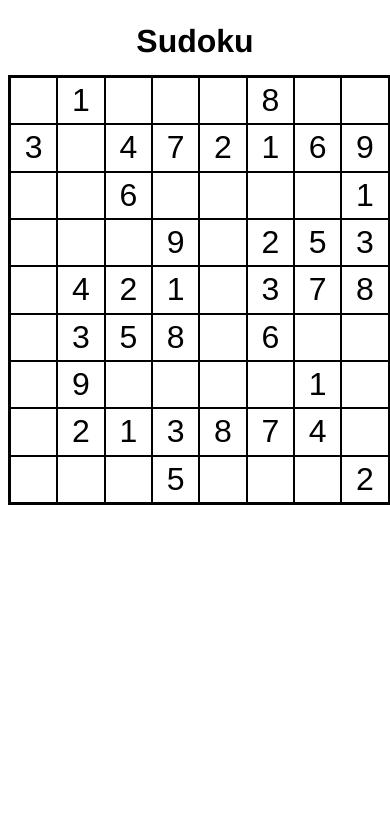
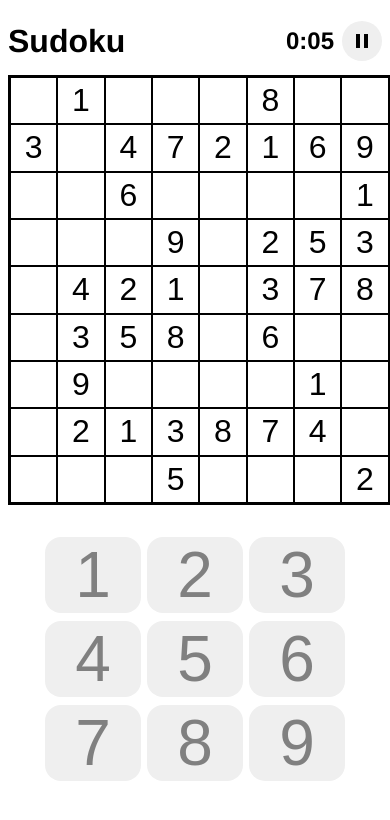
Before and after one commit to jkeussen/sudoku, a React (Vite) app: page / in a window 390 px wide. Shown: the top 820 px of the page. Built offline with nearby package versions, Linux system fonts and the light colour scheme.

Commit message:
Added header and mobile input components

```diff
--- a/index.html
+++ b/index.html
@@ -9,5 +9,7 @@
   <body>
     <div id="root"></div>
     <script type="module" src="/src/main.tsx"></script>
+    <link href="https://fonts.googleapis.com/icon?family=Material+Icons"
+      rel="stylesheet">
   </body>
 </html>
--- a/src/App.tsx
+++ b/src/App.tsx
@@ -1,5 +1,6 @@
 import { useEffect, useMemo, useState } from 'react'
 
+import Header from './components/Header';
 import Tile from './components/Tile';
 
 import { sectionRefArr } from './helpers/get-section';
@@ -8,6 +9,7 @@ import { getGlobalErrors, getLocalErrors } from './helpers/get-errors';
 import { empty } from './helpers/valid-inputs';
 
 import classes from './App.module.css'
+import MobileInputs from './components/MobileInputs';
 
 function App() {
 
@@ -98,11 +100,12 @@ function App() {
   // return <Tile key={`gridTile_${index}`} value={char} />
   return (
     <div className={classes.app}>
-      <h1>Sudoku</h1>
+      <Header />
       <div className={classes.puzzleGrid}>
         {dividers}
         {puzzle}
       </div>
+      <MobileInputs />
     </div>
   )
 }
--- /dev/null
+++ b/src/components/Header.module.css
@@ -0,0 +1,32 @@
+.header {
+	width: 100%;
+	max-width: 600px;
+	display: flex;
+	justify-content: space-between;
+	align-items: center;
+}
+
+.timer {
+	display: flex;
+	justify-content: space-between;
+	align-items: center;
+	gap: 0.5rem;
+}
+
+.timer button {
+	border-radius: 50%;
+	aspect-ratio: 1 / 1;
+	/* border: 1px solid black; */
+	border: none;
+	padding: 0.5rem;
+	display: flex;
+	justify-content: center;
+	align-items: center;
+}
+
+.timer button:hover {
+	background-color: lightblue;
+}
+.timer button:active {
+	background-color: lightskyblue;
+}
--- /dev/null
+++ b/src/components/Header.tsx
@@ -0,0 +1,43 @@
+import { useEffect, useState } from 'react';
+
+import classes from './Header.module.css'
+
+const Header: React.FC = (props?) => {
+
+	const [secondsElapsed, setSecondsElapsed] = useState<number>(0)
+	const [isPaused, setIsPaused] = useState<boolean>(false);
+
+	const minutes = Math.floor(secondsElapsed / 60).toString()
+	const seconds = (secondsElapsed % 60).toString()
+
+	const timerToggleHandler = () => {
+		setIsPaused(bool => !bool)
+	}
+
+	useEffect(() => {
+		let timer: ReturnType<typeof setInterval>;
+		if (!isPaused) {
+			timer = setInterval(() => {
+				setSecondsElapsed(num => num+1)
+			}, 1000)
+		} else {
+			clearInterval(timer!)
+			console.log('clear')
+		}
+		return () => clearInterval(timer)
+	}, [isPaused])
+
+	return(
+		<header className={classes.header}>
+			<h1>Sudoku</h1>
+			<div className={classes.timer}>
+				<h2>{minutes}:{seconds.length > 1 ? seconds : `0${seconds}`}</h2>
+				<button onClick={timerToggleHandler}>
+					<span className="material-icons">{isPaused ? 'play_arrow' : 'pause'}</span>
+				</button>
+			</div>
+		</header>
+	)
+}
+
+export default Header;
--- /dev/null
+++ b/src/components/MobileInputs.module.css
@@ -0,0 +1,28 @@
+.mobileInputs {
+	display: flex;
+	width: 100%;
+	max-width: 300px;
+	justify-content: space-between;
+	row-gap: 0.5rem;
+	margin-top: 2rem;
+	flex-wrap: wrap;
+	position: relative;
+}
+
+.inputBtn {
+	width: 32%;
+	/* flex-grow: 1; */
+	aspect-ratio: 4 / 3;
+	border: none;
+	/* border: 1px solid grey; */
+	border-radius: 1rem;
+	font-size: 4rem;
+	color: grey;
+}
+
+.inputBtn:hover {
+	background-color: lightblue;
+}
+.inputBtn:active {
+	background-color: lightskyblue;
+}
--- /dev/null
+++ b/src/components/MobileInputs.tsx
@@ -0,0 +1,25 @@
+import classes from './MobileInputs.module.css'
+
+const MobileInputButton: React.FC<{
+	value: number;
+}> = (props) => {
+	return(
+		<button className={classes.inputBtn}>
+			{props.value}
+		</button>
+	)
+}
+
+const MobileInputs: React.FC<{}> = (props?) => {
+	const nums = [1,2,3,4,5,6,7,8,9]
+	return(
+		<div className={classes.mobileInputs}>
+			{nums.map((num) => <MobileInputButton
+				key={`mobileInputButton_${num}`}
+				value={num}
+			/>)}
+		</div>
+	)
+}
+
+export default MobileInputs
```
